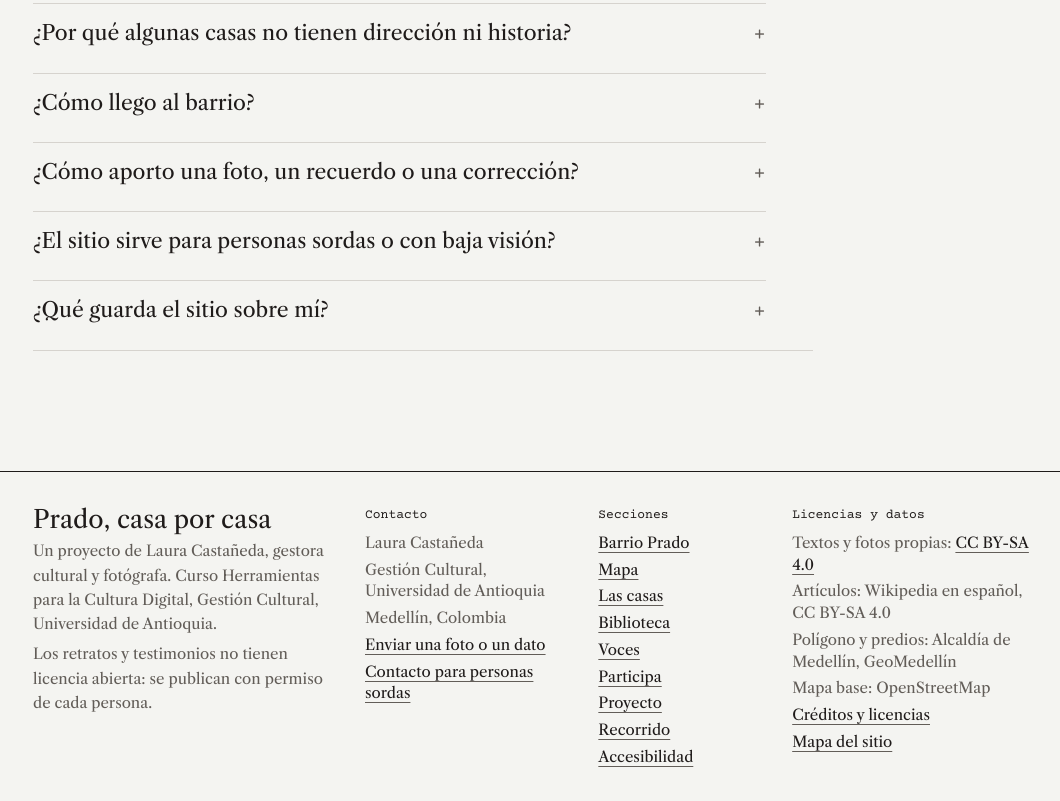
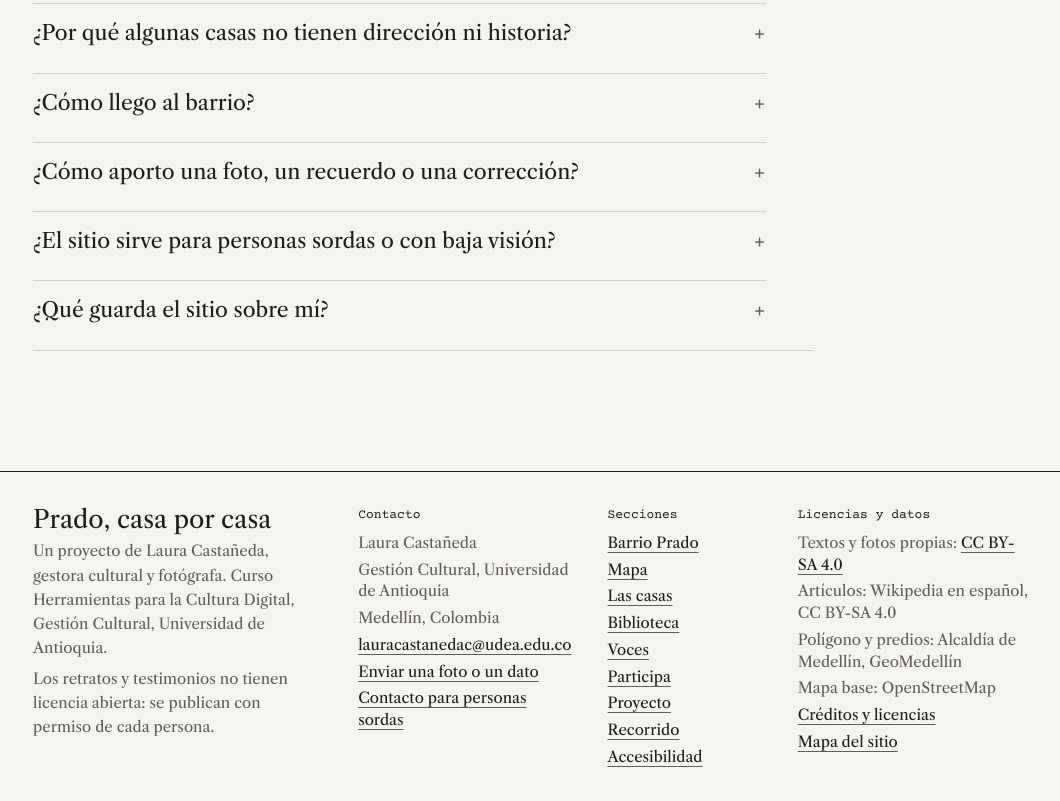
Before and after one commit to luucastc22-sudo/prado-casa-por-casa, a plain HTML site: page index.html in a window 1280 px wide. Shown: the part 4372-5173 px from the top of the page, without its empty margins (109-1169 px from the left). Drawn offline with nearby package versions, Linux system fonts and the light colour scheme; a web font is replaced by a local one.

Commit message:
Abre el correo de contacto en Participa y en el pie
lauracastanedac@udea.edu.co queda como canal para aportes, cambios y retiros de datos. Hecho con Claude.

```diff
--- a/index.html
+++ b/index.html
@@ -2113,7 +2113,7 @@ main :is(p,li,dd,figcaption,h1,h2,h3){overflow-wrap:break-word}
     titulo: "Prado, casa por casa",
     autora: "Laura Castañeda",
     rol: "gestora cultural y fotógrafa",
-    correo: "",   // [tu correo]
+    correo: "lauracastanedac@udea.edu.co",
     whatsapp: "",                   // [número con indicativo y sin espacios, ej. 573001234567]
     formulario: "",                 // [enlace de tu Google Form, el que termina en /viewform]
     instagram: "",                  // [enlace a la cuenta de Instagram del proyecto]
```
